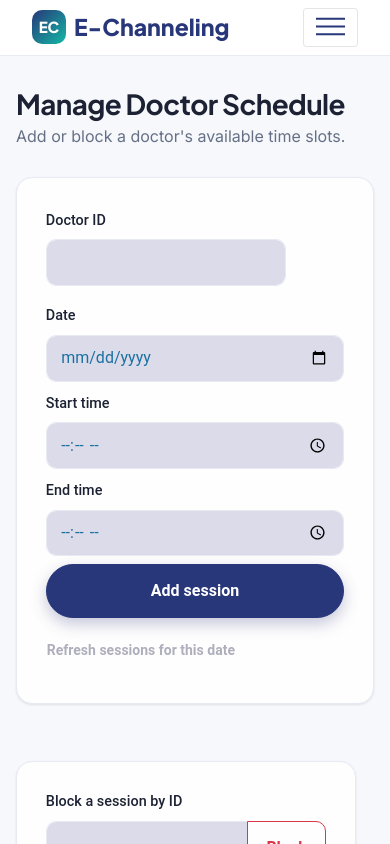
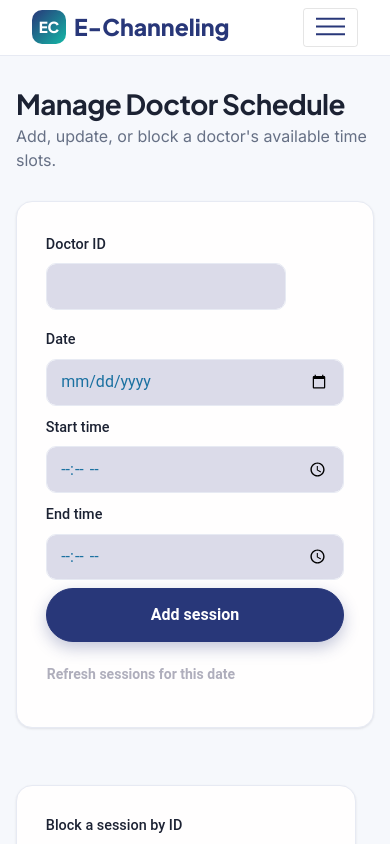
Before and after one commit to Chathu8616/e-channeling-system, a React (Vite) app in the folder echanneling-frontend/: page /admin/schedule in a window 390 px wide. Shown: the top 844 px of the page. Built offline with nearby package versions, Linux system fonts and the light colour scheme.

Commit message:
Add ability to edit an existing session, not just add or block

```diff
--- a/echanneling-frontend/src/pages/admin/ScheduleManagerPage.jsx
+++ b/echanneling-frontend/src/pages/admin/ScheduleManagerPage.jsx
@@ -1,9 +1,12 @@
 import { useState } from 'react';
-import { blockSession, createSession, getDoctorSessions } from '../../services/doctorService';
+import { blockSession, createSession, getDoctorSessions, updateSession } from '../../services/doctorService';
+
+const emptyForm = { sessionDate: '', startTime: '', endTime: '' };
 
 export default function ScheduleManagerPage() {
   const [doctorId, setDoctorId] = useState('');
-  const [form, setForm] = useState({ sessionDate: '', startTime: '', endTime: '' });
+  const [form, setForm] = useState(emptyForm);
+  const [editingSessionId, setEditingSessionId] = useState(null);
   const [sessions, setSessions] = useState([]);
   const [blockId, setBlockId] = useState('');
   const [message, setMessage] = useState('');
@@ -19,16 +22,38 @@ export default function ScheduleManagerPage() {
     }
   };
 
-  const handleAddSession = async (e) => {
+  const handleEditClick = (session) => {
+    setEditingSessionId(session.sessionId);
+    setForm({
+      sessionDate: session.sessionDate,
+      startTime: session.startTime,
+      endTime: session.endTime,
+    });
+    setMessage('');
+    setError('');
+  };
+
+  const cancelEdit = () => {
+    setEditingSessionId(null);
+    setForm(emptyForm);
+  };
+
+  const handleSubmit = async (e) => {
     e.preventDefault();
     setError('');
     setMessage('');
     try {
+      if (editingSessionId) {
+        await updateSession(editingSessionId, form);
+        setMessage('Session updated.');
+        setEditingSessionId(null);
+      } else {
         await createSession(doctorId, form);
         setMessage('Session added.');
+      }
       loadSessions();
     } catch (err) {
-      setError(err.response?.data?.message || 'Could not add session.');
+      setError(err.response?.data?.message || 'Could not save session.');
     }
   };
 
@@ -38,6 +63,7 @@ export default function ScheduleManagerPage() {
     try {
       await blockSession(id);
       setMessage(`Session ${id} blocked.`);
+      if (editingSessionId === id) cancelEdit();
       loadSessions();
     } catch (err) {
       setError(err.response?.data?.message || 'Could not block session.');
@@ -47,7 +73,7 @@ export default function ScheduleManagerPage() {
   return (
     <div className="page-container">
       <h1 className="mb-1">Manage Doctor Schedule</h1>
-      <p className="text-muted mb-4">Add or block a doctor's available time slots.</p>
+      <p className="text-muted mb-4">Add, update, or block a doctor's available time slots.</p>
 
       <div className="card p-4 mb-4">
         <div className="mb-3" style={{ maxWidth: 240 }}>
@@ -57,10 +83,17 @@ export default function ScheduleManagerPage() {
             className="form-control"
             value={doctorId}
             onChange={(e) => setDoctorId(e.target.value)}
+            disabled={!!editingSessionId}
           />
         </div>
 
-        <form className="row g-2 align-items-end" onSubmit={handleAddSession}>
+        {editingSessionId && (
+          <div className="badge-soft-brand badge mb-3" style={{ width: 'fit-content' }}>
+            Editing session #{editingSessionId}
+          </div>
+        )}
+
+        <form className="row g-2 align-items-end" onSubmit={handleSubmit}>
           <div className="col-md-3">
             <label className="form-label">Date</label>
             <input
@@ -91,11 +124,18 @@ export default function ScheduleManagerPage() {
               required
             />
           </div>
-          <div className="col-md-3">
+          <div className="col-md-3 d-flex gap-2">
             <button type="submit" className="btn btn-primary w-100 rounded-pill">
-              Add session
+              {editingSessionId ? 'Update session' : 'Add session'}
             </button>
           </div>
+          {editingSessionId && (
+            <div className="col-12">
+              <button type="button" className="btn btn-link btn-sm ps-0" onClick={cancelEdit}>
+                Cancel edit
+              </button>
+            </div>
+          )}
         </form>
 
         <button
@@ -115,6 +155,14 @@ export default function ScheduleManagerPage() {
         {sessions.map((s) => (
           <li key={s.sessionId} className="list-group-item d-flex justify-content-between align-items-center">
             {s.sessionDate} {s.startTime} - {s.endTime}
+            <div className="d-flex gap-2">
+              <button
+                type="button"
+                className="btn btn-sm btn-outline-primary rounded-pill"
+                onClick={() => handleEditClick(s)}
+              >
+                Edit
+              </button>
               <button
                 type="button"
                 className="btn btn-sm btn-outline-danger rounded-pill"
@@ -122,6 +170,7 @@ export default function ScheduleManagerPage() {
               >
                 Block
               </button>
+            </div>
           </li>
         ))}
       </ul>
```
Lines whose indentation alone changed are shown as unchanged.
